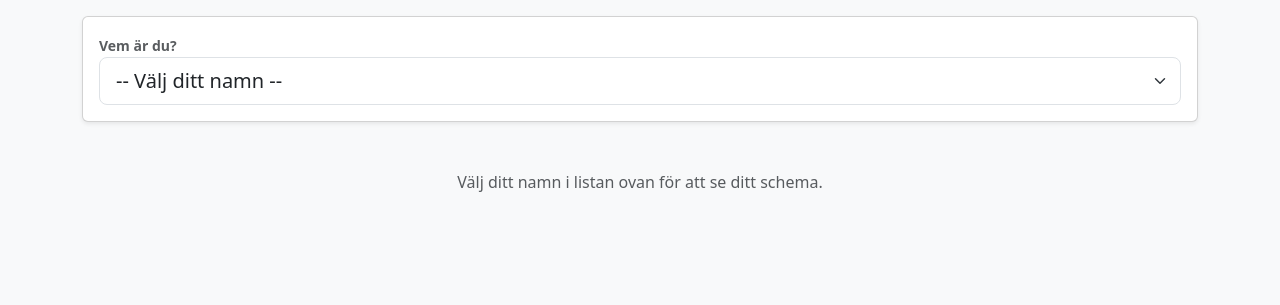
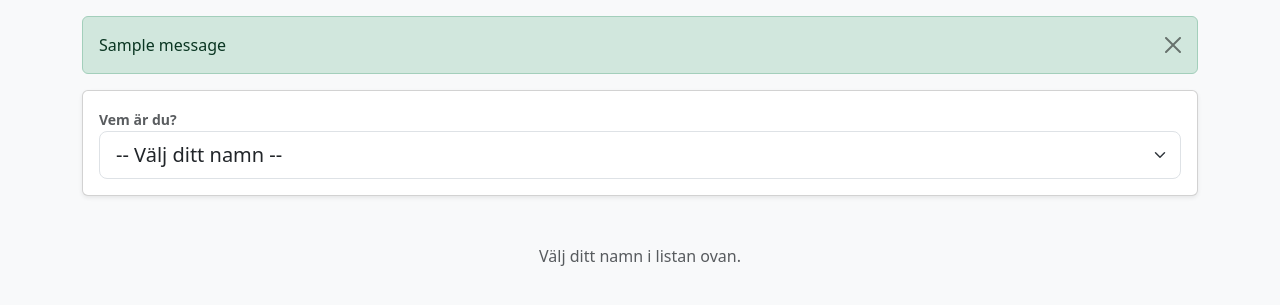
Before and after one commit to Barrelito/ambulance_planner, a Flask app: page /my_view in a window 1280 px wide. Shown: the part 50-355 px from the top of the page. Run offline with Flask 3, Linux system fonts and the light colour scheme; the visitor is signed in with stand-in values (Sample User, id 1); tables that the repository leaves empty hold one stand-in row (values such as "Sample post"); one stand-in notice (Sample message) is shown.

Commit message:
diverse fix

```diff
--- a/templates/index.html
+++ b/templates/index.html
@@ -71,7 +71,7 @@
 
     {% set header_bg = 'bg-purple' if 'BLANKPASS' in station.name else 'bg-dark' %}
 
-    <div class="card mb-3 shadow-sm" id="station-card-{{ station.id }}">
+    <div class="card mb-3 shadow-sm" id="station-{{ station.id }}">
         <div class="card-header text-white station-header d-flex justify-content-between align-items-center {{ header_bg }}"
              data-bs-toggle="collapse" data-bs-target="#collapse-{{ station.id }}">
             <div class="d-flex align-items-center gap-3">
--- a/templates/my_view.html
+++ b/templates/my_view.html
@@ -22,6 +22,17 @@
 </nav>
 
 <div class="container">
+
+    {% with messages = get_flashed_messages(with_categories=true) %}
+      {% if messages %}
+        {% for category, message in messages %}
+          <div class="alert alert-{{ category }} alert-dismissible fade show" role="alert">
+            {{ message }}
+            <button type="button" class="btn-close" data-bs-dismiss="alert" aria-label="Close"></button>
+          </div>
+        {% endfor %}
+      {% endif %}
+    {% endwith %}
 
     <div class="card mb-4 shadow-sm">
         <div class="card-body">
@@ -73,9 +84,7 @@
                                     👷‍♂️ <strong>Kollega:</strong> {{ item.colleague }}
                                 </div>
                             {% else %}
-                                <div class="colleague-box text-danger">
-                                    ⚠️ Kollega saknas
-                                </div>
+                                <div class="colleague-box text-danger">⚠️ Kollega saknas</div>
                             {% endif %}
 
                             {% if item.comment %}
@@ -85,13 +94,11 @@
                     </div>
                     {% endfor %}
                 {% else %}
-                    <div class="text-center text-muted mt-5">
-                        <p>Du har inga inbokade pass framöver.</p>
-                    </div>
+                    <div class="text-center text-muted mt-5"><p>Du har inga inbokade pass framöver.</p></div>
                 {% endif %}
             </div>
 
-           <div class="tab-pane fade" id="pills-profile">
+            <div class="tab-pane fade" id="pills-profile">
                 <div class="alert alert-info small">
                     Här visas lediga pass 60 dagar framåt som matchar din roll (<strong>{{ current_user.role }}</strong>).
                 </div>
@@ -122,16 +129,14 @@
                     </div>
                     {% endfor %}
                 {% else %}
-                    <div class="text-center text-muted mt-5">
-                        <p>Just nu finns inga lediga pass för din roll.</p>
-                    </div>
+                    <div class="text-center text-muted mt-5"><p>Just nu finns inga lediga pass för din roll.</p></div>
                 {% endif %}
             </div>
 
+        </div>
+
     {% else %}
-        <div class="text-center mt-5 text-muted">
-            <p>Välj ditt namn i listan ovan för att se ditt schema.</p>
-        </div>
+        <div class="text-center mt-5 text-muted"><p>Välj ditt namn i listan ovan.</p></div>
     {% endif %}
 
 </div>
```
